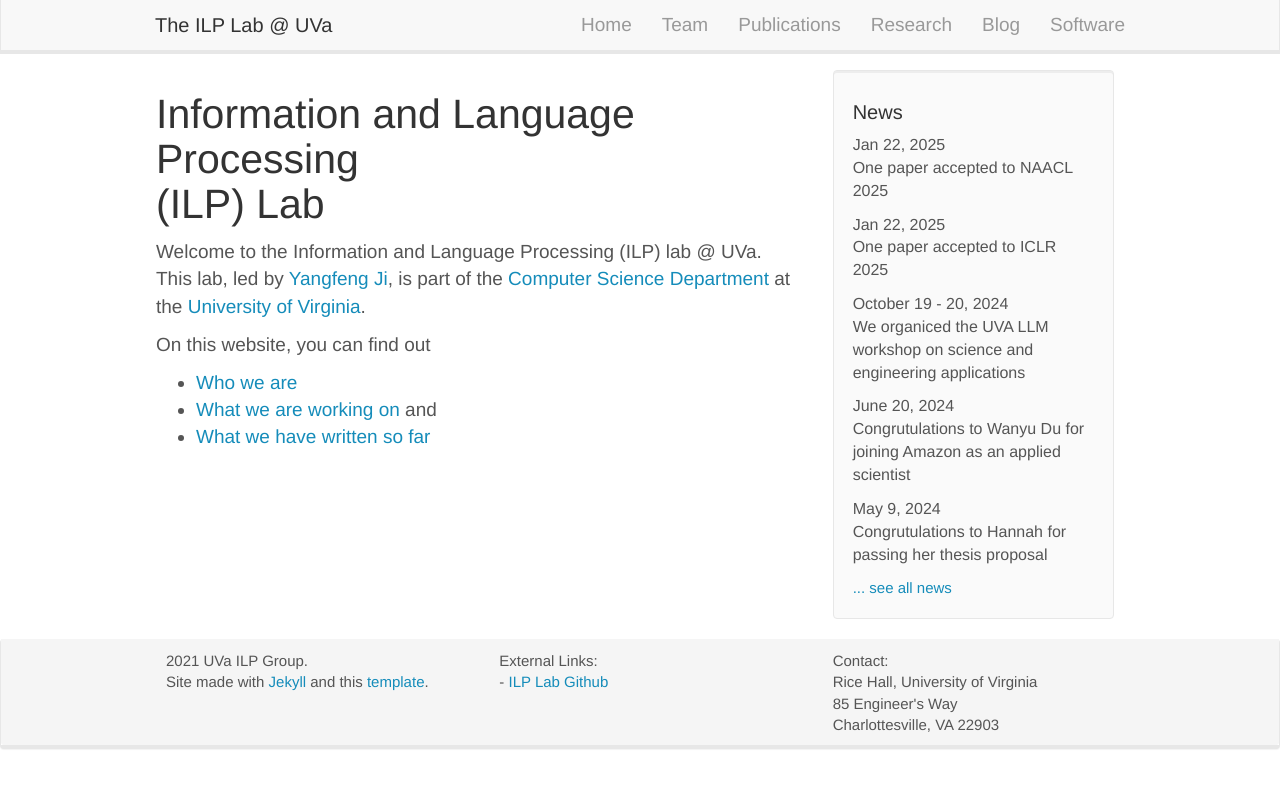
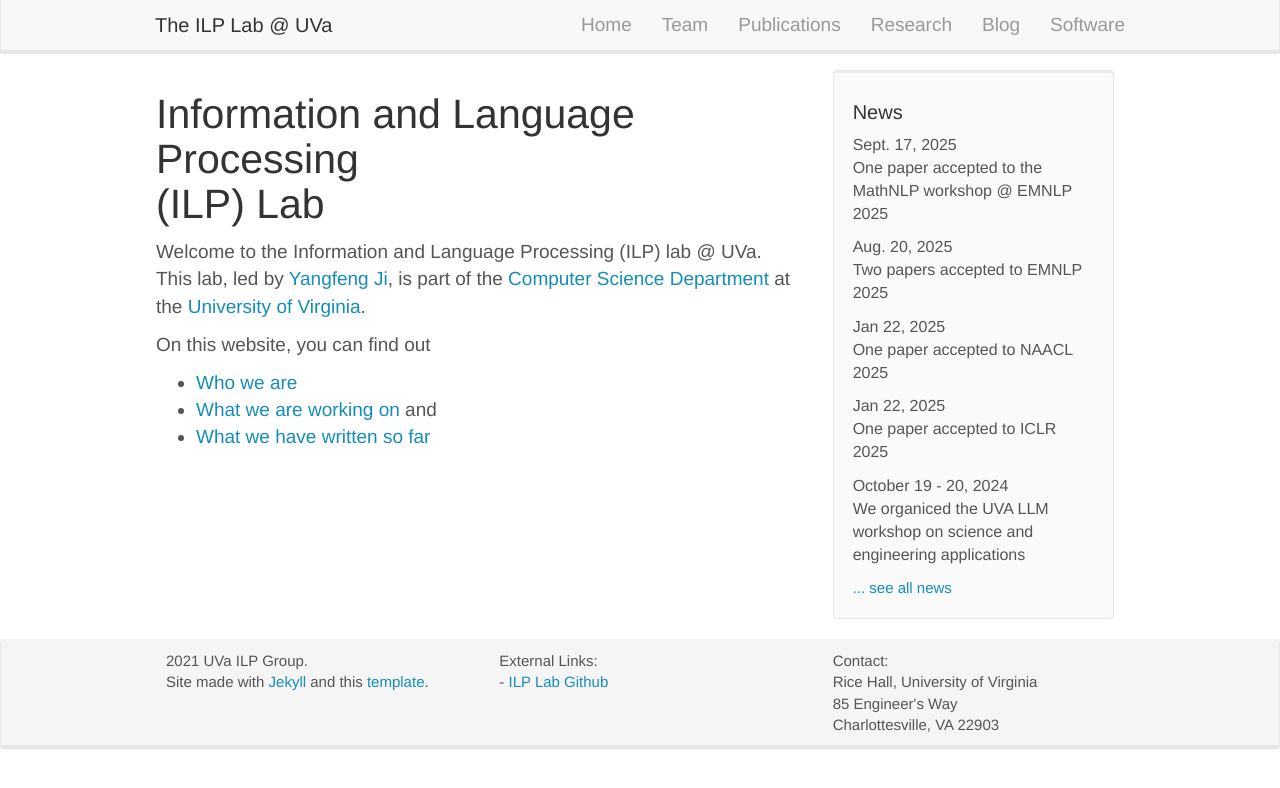
Before and after one commit to uvanlp/uvanlp.github.io, a Jekyll site: the page built from _pages/home.md, in a window 1280 px wide. Shown: the top 788 px of the page. Built offline with Jekyll 4.4.1, drawn with Linux system fonts in a browser that asks for light colours; nearby versions of some CDN libraries.

Commit message:
One more update to the group webpage

```diff
--- a/_data/news.yml
+++ b/_data/news.yml
@@ -1,3 +1,10 @@
+
+- date: Sept. 17, 2025
+  headline: One paper accepted to the MathNLP workshop @ EMNLP 2025
+
+- date: Aug. 20, 2025
+  headline: Two papers accepted to EMNLP 2025
+
 - date: Jan 22, 2025
   headline: One paper accepted to NAACL 2025
 
```
